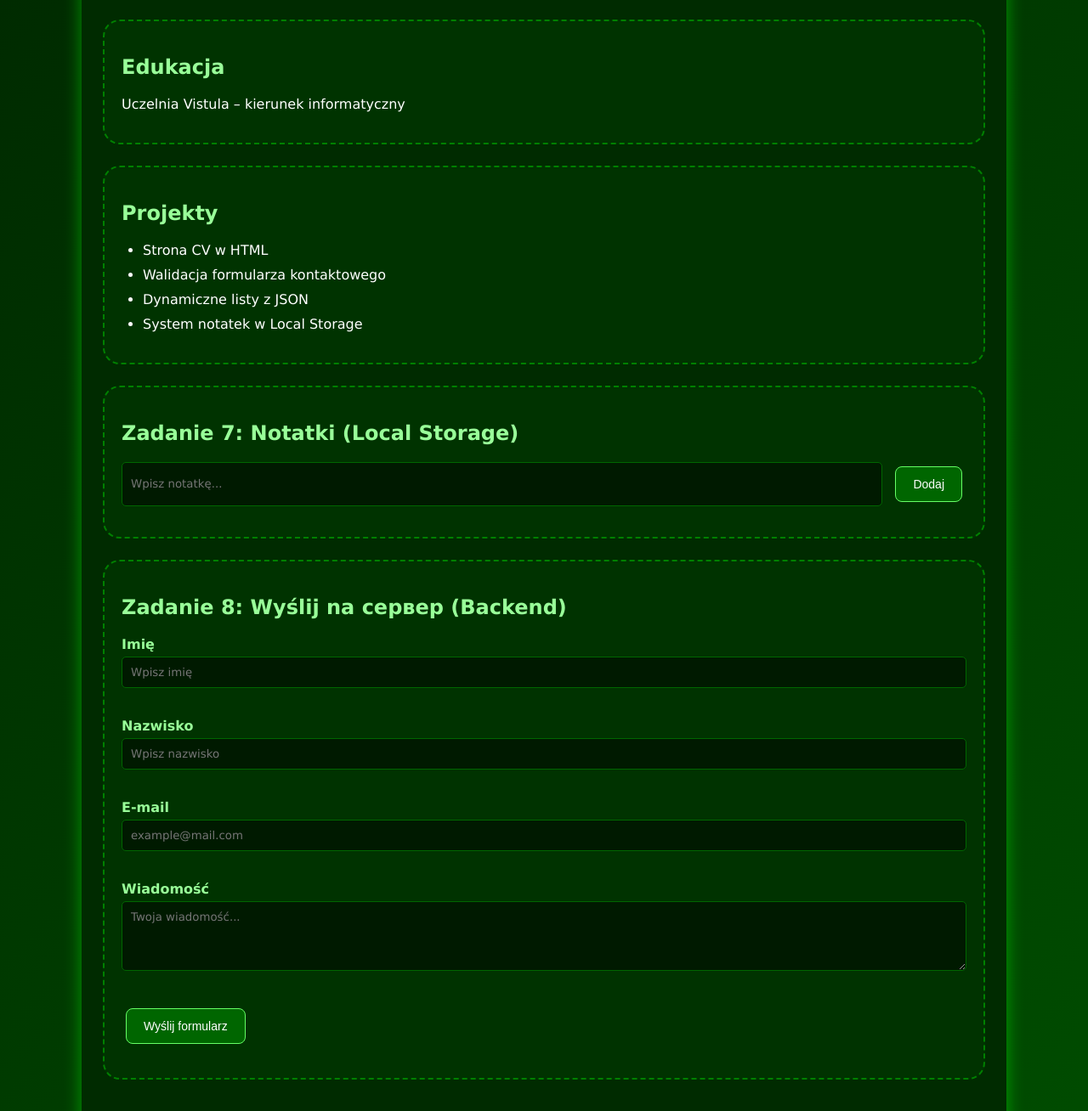
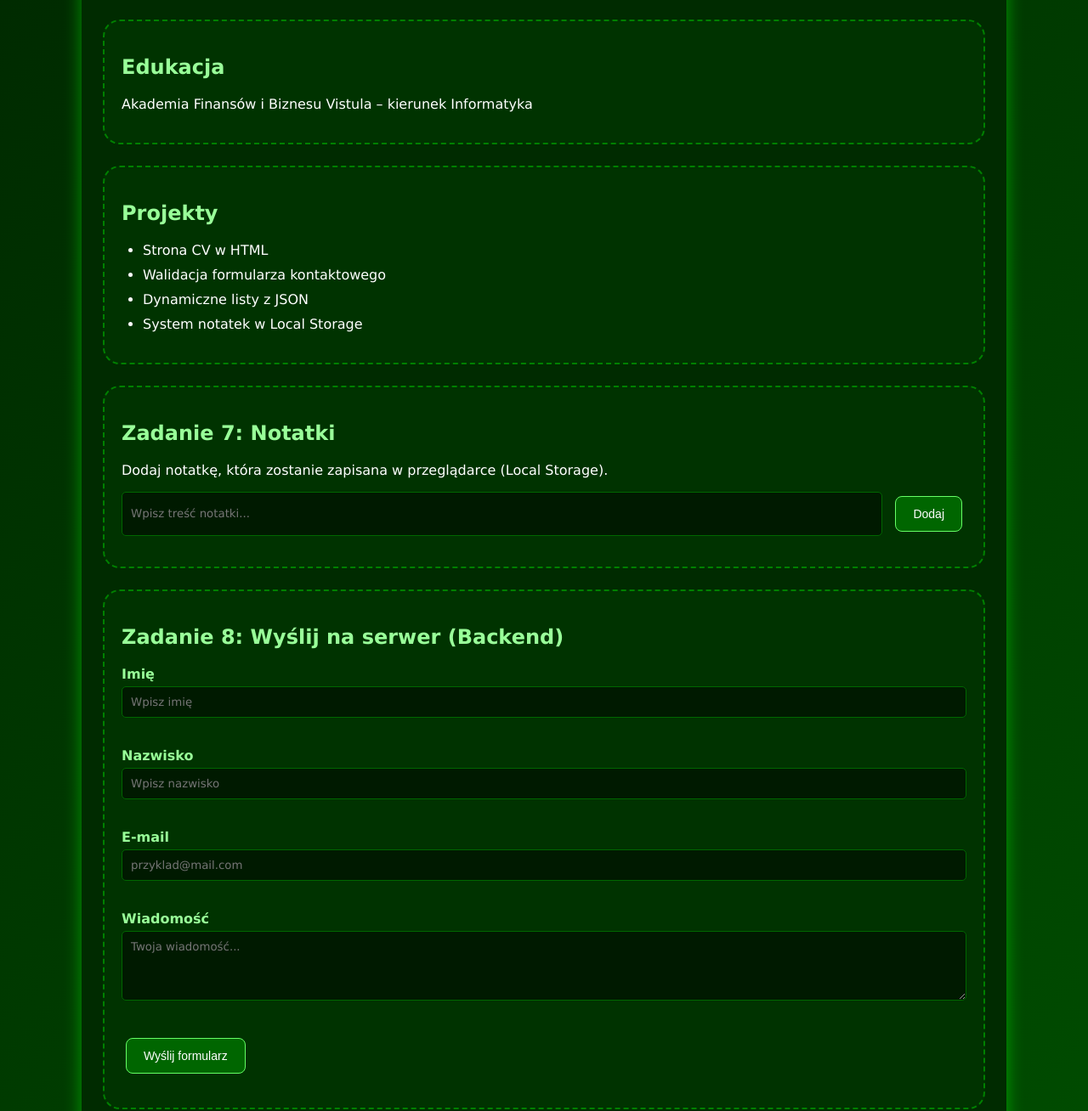
Before and after one commit to le1st77427/zad_77427, a plain HTML site: page zad8_backend/index.html in a window 1280 px wide. Shown: the part 1366-2674 px from the top of the page at 85% size. Drawn offline with Linux system fonts and the light colour scheme.

Commit message:
Update index.html

```diff
--- a/zad8_backend/index.html
+++ b/zad8_backend/index.html
@@ -15,7 +15,7 @@
 
     <div class="buttons">
         <button onclick="changeTheme()">
-            Zmień motyw (green/red)
+            Zmień motyw (zielony/czerwony)
         </button>
         <button onclick="toggleSection()">
             Pokaż / Ukryj sekcję Projekty
@@ -28,15 +28,15 @@
             <p>E-mail: <a href="mailto:ozavolo1@stu.vistula.edu.pl">ozavolo1@stu.vistula.edu.pl</a></p>
             <p>Telefon: <a href="tel:+48123456789">+48 123 456 789</a></p>
             <p>Miasto: Warszawa</p>
-            <p>GitHub: <a href="https://github.com/le1st77427" target="_blank">le1st77427</a></p>
+            <p>GitHub: <a href="https://github.com/le1st77427" target="_blank" rel="noopener noreferrer">le1st77427</a></p>
         </section>
 
         <section id="o-mnie">
             <h2>O mnie</h2>
             <p>
                 Jestem studentem zainteresowanym tworzeniem stron internetowych
-                oraz rozwojem w kierunku IT. Lubię uczyć się nowych technologii
-                i rozwijać swoje umiejętności programistyczne.
+                oraz rozwojem w kierunku IT.
+                Lubię uczyć się nowych technologii i rozwijać swoje umiejętności programistyczne.
             </p>
             <img src="photo.jpg" alt="Zdjęcie profilowe">
         </section>
@@ -57,7 +57,7 @@
 
         <section id="edukacja">
             <h2>Edukacja</h2>
-            <p>Uczelnia Vistula – kierunek informatyczny</p>
+            <p>Akademia Finansów i Biznesu Vistula – kierunek Informatyka</p>
         </section>
 
         <section id="projekty">
@@ -67,37 +67,42 @@
         </section>
 
         <section id="notatki-sekcja">
-            <h2>Zadanie 7: Notatki (Local Storage)</h2>
+            <h2>Zadanie 7: Notatki</h2>
+            <p>Dodaj notatkę, która zostanie zapisana w przeglądarce (Local Storage).</p>
             <div class="note-input-container">
-                <input type="text" id="noteInput" placeholder="Wpisz notatkę...">
+                <input type="text" id="noteInput" placeholder="Wpisz treść notatki...">
                 <button onclick="addNote()" type="button">Dodaj</button>
             </div>
             <ul id="notesList" class="notes-list"></ul>
         </section>
 
         <section id="formularz">
-            <h2 id="backendHeading">Zadanie 8: Wyślij na сервер (Backend)</h2>
+            <h2>Zadanie 8: Wyślij na serwer (Backend)</h2>
             <form id="contactForm" novalidate>
                 <div class="form-group">
                     <label for="firstName">Imię</label>
                     <input type="text" id="firstName" placeholder="Wpisz imię">
                     <span class="error-text" id="firstNameError"></span>
                 </div>
+
                 <div class="form-group">
                     <label for="lastName">Nazwisko</label>
                     <input type="text" id="lastName" placeholder="Wpisz nazwisko">
                     <span class="error-text" id="lastNameError"></span>
                 </div>
+
                 <div class="form-group">
                     <label for="email">E-mail</label>
-                    <input type="email" id="email" placeholder="example@mail.com">
+                    <input type="email" id="email" placeholder="przyklad@mail.com">
                     <span class="error-text" id="emailError"></span>
                 </div>
+
                 <div class="form-group">
                     <label for="message">Wiadomość</label>
                     <textarea id="message" rows="4" placeholder="Twoja wiadomość..."></textarea>
                     <span class="error-text" id="messageError"></span>
                 </div>
+
                 <button type="submit">Wyślij formularz</button>
                 <div id="formStatus"></div>
             </form>
```
